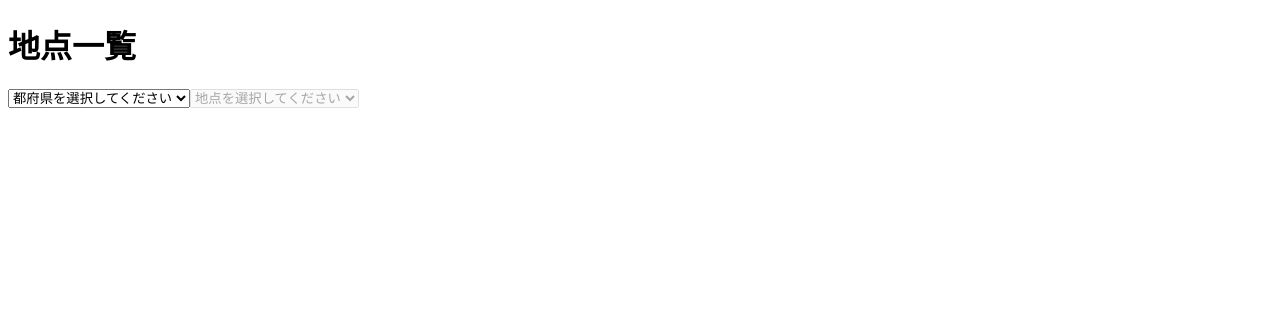
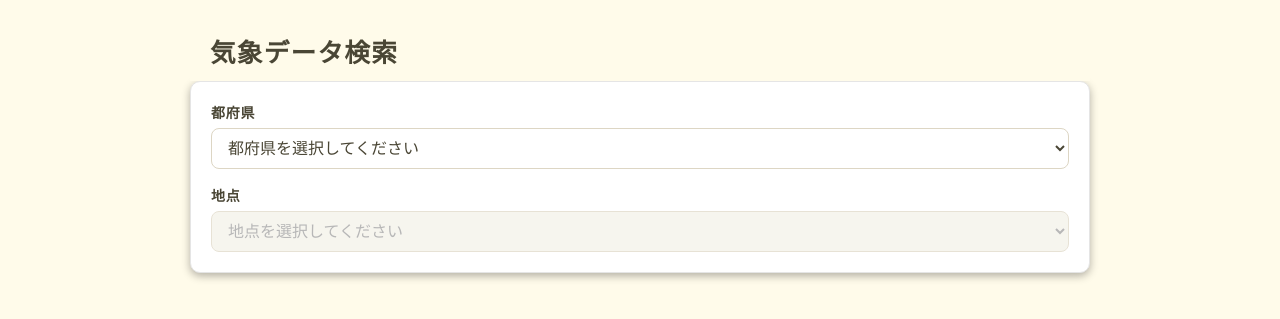
Before and after one commit to klqw/weather3, a FastAPI app: template templates/index.html in a window 1280 px wide. Shown: the top 319 px of the page. Run offline with FastAPI, Linux system fonts and the light colour scheme; the template is opened without the code that fills it, so the values that code supplies are empty; some libraries are stand-ins or nearby versions.

Commit message:
デザイン調整

```diff
--- a/static/style.css
+++ b/static/style.css
@@ -1,3 +1,7 @@
+* {
+  box-sizing: border-box;
+}
+
 body {
   font-family: sans-serif;
   font-size: 0.8em;
@@ -22,6 +26,155 @@ body {
   letter-spacing: 0.05em;
 }
 
+/* --------------------
+   都府県・地点選択
+-------------------- */
+.weather-selector {
+  display: flex;
+  flex-direction: column;
+  gap: 16px;
+  padding: 20px;
+  margin-bottom: 20px;
+  background-color: white;
+  border: 1px solid #e5e5e5;
+  border-radius: 10px;
+  box-shadow: 0 3px 8px rgba(0, 0, 0, 0.3);
+}
+
+.select-group {
+  display: flex;
+  flex-direction: column;
+  gap: 6px;
+}
+
+.select-group label {
+  color: #4a4635;
+  font-size: 14px;
+  font-weight: 600;
+  letter-spacing: 0.05em;
+}
+
+.select-group select {
+  width: 100%;
+  padding: 10px 12px;
+  background-color: white;
+  color: #4a4635;
+  border: 1px solid #ddd6c4;
+  border-radius: 8px;
+  font-size: 16px;
+  cursor: pointer;
+}
+
+.select-group select:focus {
+  outline: 2px solid #17e975;
+  outline-offset: 2px;
+  box-shadow: 0 0 0 2px rgba(232, 223, 173, 0.4);
+}
+
+.select-group select:disabled {
+  background-color: #f3f1e8;
+  color: #999;
+  cursor: not-allowed;
+}
+
+.selected-location {
+  padding: 12px 16px;
+  color: #4a4635;
+  background-color: #fffbea;
+  border-left: 5px solid #17e975;
+  border-radius: 6px;
+}
+
+.selected-location strong {
+  margin-left: 8px;
+  font-size: 18px;
+}
+
+/* --------------------
+   日付一覧
+-------------------- */
+.date-list {
+  display: flex;
+  flex-direction: column;
+  gap: 10px;
+  margin-top: 8px;
+}
+
+.date-year {
+  overflow: hidden;
+  background-color: white;
+  border: 1px solid #e5e5e5;
+  border-radius: 10px;
+  box-shadow: 0 3px 8px rgba(0, 0, 0, 0.3);
+}
+
+.date-toggle {
+  width: 100%;
+  border: 0;
+  background: transparent;
+  color: #4a4635;
+  text-align: left;
+  cursor: pointer;
+}
+
+.year-toggle {
+  padding: 14px 16px;
+  font-size: 18px;
+  font-weight: 600;
+  border-bottom: 2px solid #e8dfad;
+}
+
+.year-toggle:hover {
+  background: #f3fff8;
+}
+
+.date-months {
+  padding: 0 12px 12px;
+}
+
+.date-month {
+  border-top: 1px solid #ddd6c4;
+}
+
+.date-month:first-child {
+  border-top: none;
+}
+
+.month-toggle {
+  padding: 10px 12px;
+  font-size: 16px;
+}
+
+.month-toggle:hover {
+  background: #fffbea;
+}
+
+.date-days {
+  display: flex;
+  flex-wrap: wrap;
+  gap: 8px;
+  padding: 8px 12px 16px;
+}
+
+.date-days a {
+  min-width: 48px;
+  padding: 7px 10px;
+  color: #4a4635;
+  background-color: white;
+  border: 1px solid #ddd6c4;
+  border-radius: 6px;
+  text-align: center;
+  text-decoration: none;
+}
+
+.date-days a:hover {
+  border-color: #17e975;
+  background-color: #e8dfad;
+}
+
+/* --------------------
+   Card部分
+-------------------- */
 hr {
   border: none;
   border-top: 1px solid #ddd6c4;
@@ -183,3 +336,30 @@ hr {
 .zero {
   color: #666;
 }
+
+/* --------------------
+   SP用
+-------------------- */
+@media (max-width: 600px) {
+  body {
+    margin: 10px;
+  }
+
+  .header {
+    padding: 10px 12px;
+  }
+
+  .weather-selector {
+    padding: 15px;
+  }
+
+  .date-days {
+    gap: 6px;
+    padding: 8px 6px 14px;
+  }
+
+  .date-days a {
+    min-width: 44px;
+    padding: 7px 8px;
+  }
+}
--- a/templates/index.html
+++ b/templates/index.html
@@ -3,10 +3,13 @@
 <head>
   <meta charset="UTF-8">
   <meta name="viewport" content="width=device-width, initial-scale=1.0">
-  <title>Document</title>
+  <title>気象データ検索</title>
+  <link rel="stylesheet" href="/static/style.css">
 </head>
 <body>
-  <h1>地点一覧</h1>
+  <header class="header">
+    <h1>気象データ検索</h1>
+  </header>
 
   <div id="weather-app"></div>
 
```
Also changed, not shown: frontend/src/weather-app.jsx (+18 -5 lines), static/react/weather-app.js.
